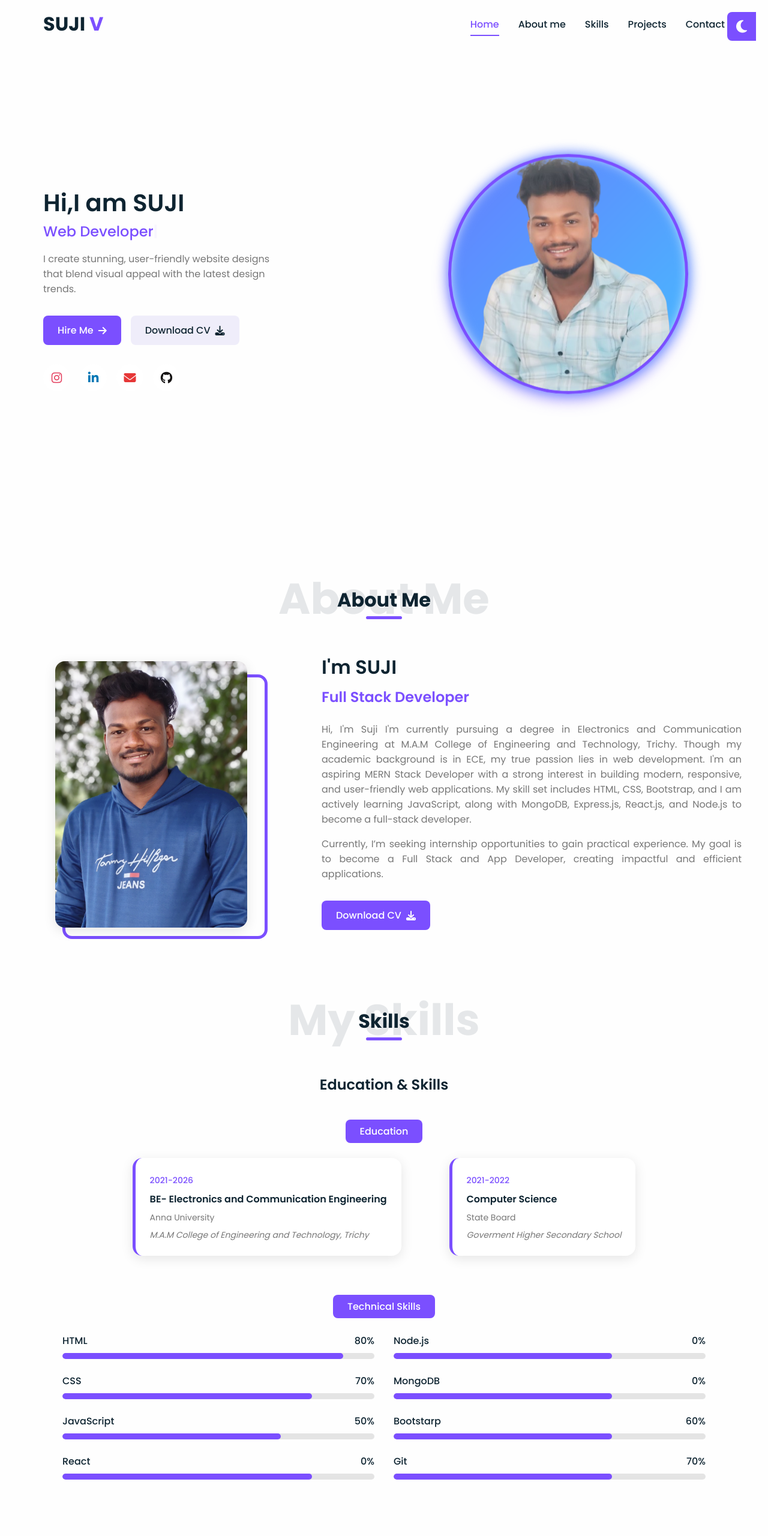
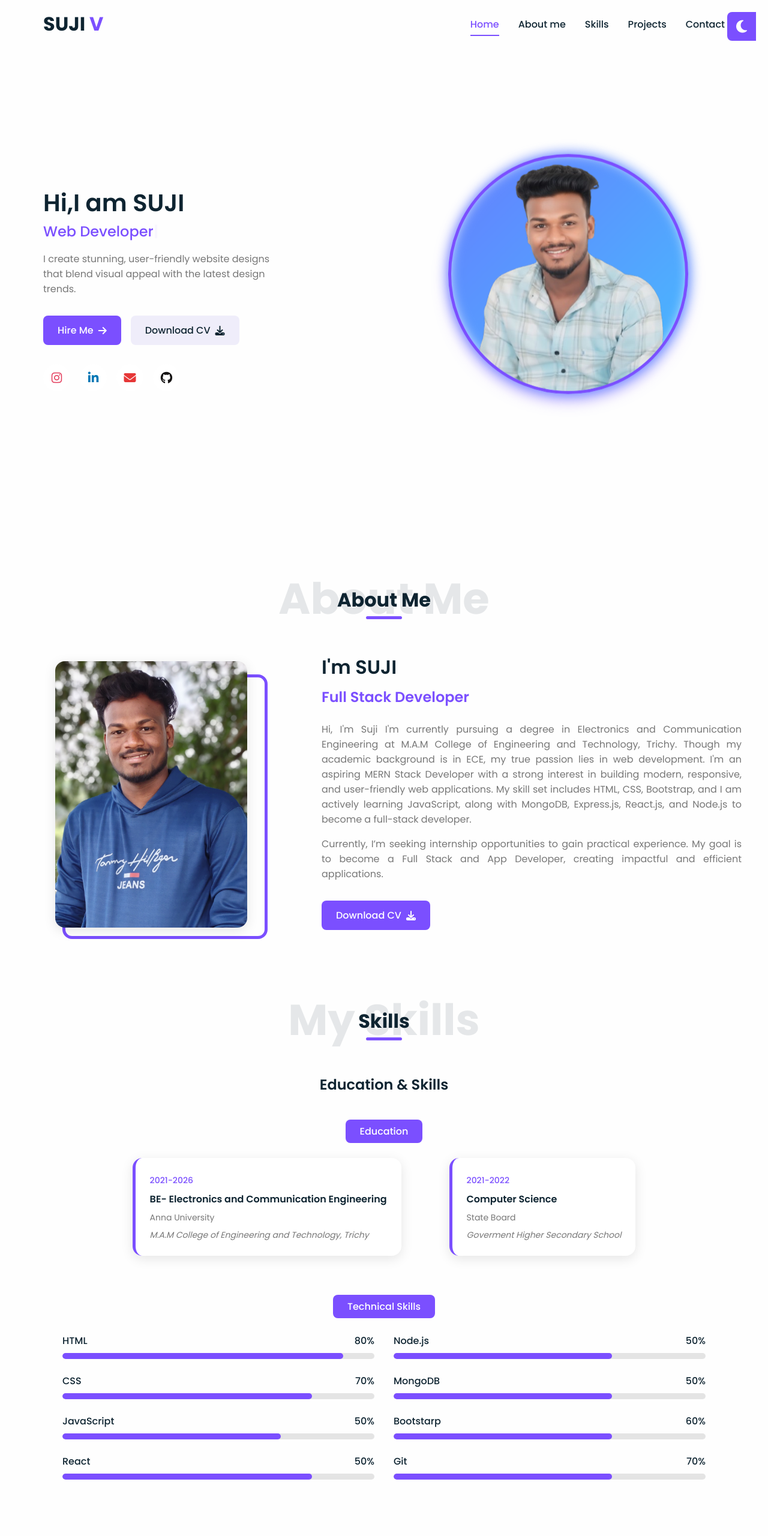
Before and after one commit to SUJI-26/Portfolio-Project, a plain HTML site: page index.html in a window 1280 px wide. Shown: the top 2560 px of the page at 60% size. Drawn offline with nearby package versions, Linux system fonts and the light colour scheme.

Commit message:
Change Image and Cv

```diff
--- a/index.html
+++ b/index.html
@@ -102,7 +102,7 @@
               <a href="#contact" class="btn primary-btn"
                 >Hire Me <i class="fas fa-arrow-right"></i
               ></a>
-              <a href="/Suji Resume.pdf" class="btn secondary-btn"
+              <a href="./Suji CV.pdf" class="btn secondary-btn"
                 >Download CV <i class="fas fa-download"></i
               ></a>
             </div>
@@ -127,7 +127,7 @@
           <div class="home-image">
             <div class="img-box">
               <img
-                src="/Images/Suji img 1.png"
+                src="./Images/Suji image 1.png"
                 alt="Suji- Front-end Developer"
               />
             </div>
@@ -168,7 +168,7 @@
               experience. My goal is to become a Full Stack and App Developer,
               creating impactful and efficient applications.
             </p>
-            <a href="/Suji Resume.pdf" class="btn primary-btn"
+            <a href="./Suji CV.pdf" class="btn primary-btn"
               >Download CV <i class="fas fa-download"></i
             ></a>
           </div>
@@ -245,7 +245,7 @@
                     <div class="skill-item">
                       <div class="skill-info">
                         <p>React</p>
-                        <p>0%</p>
+                        <p>50%</p>
                       </div>
                       <div class="skill-bar">
                         <div class="skill-progress java"></div>
@@ -259,7 +259,7 @@
                     <div class="skill-item">
                       <div class="skill-info">
                         <p>Node.js</p>
-                        <p>0%</p>
+                        <p>50%</p>
                       </div>
                       <div class="skill-bar">
                         <div class="skill-progress sql"></div>
@@ -268,7 +268,7 @@
                     <div class="skill-item">
                       <div class="skill-info">
                         <p>MongoDB</p>
-                        <p>0%</p>
+                        <p>50%</p>
                       </div>
                       <div class="skill-bar">
                         <div class="skill-progress bs"></div>
```
Also changed, not shown: Images/Suji image 1.png (added), Images/Suji img 1.png (deleted), 2 other files.
